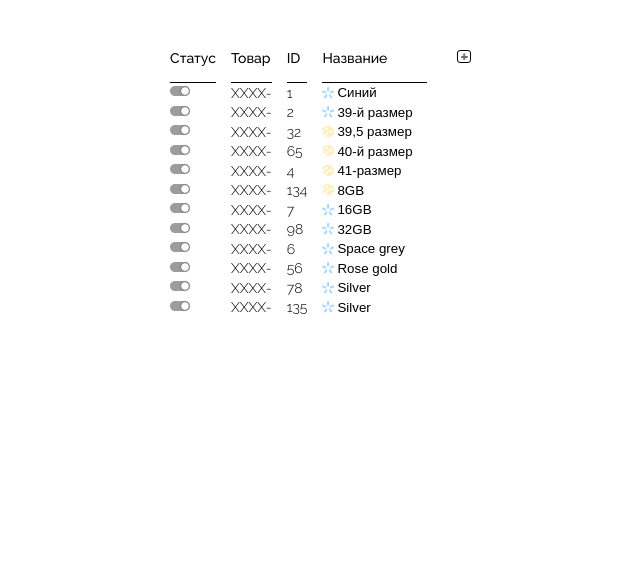
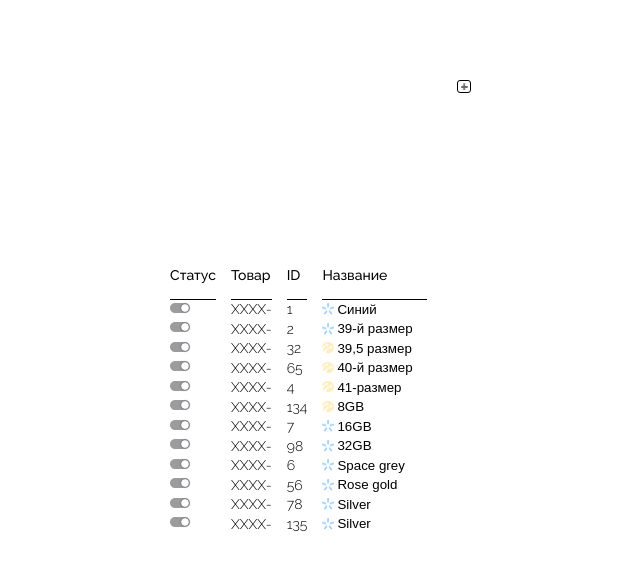
Before and after one commit to Anatolii1996/lp_crm-test, a React (Create React App) app: page / in a window 1280 px wide. Shown: the top 570 px of the page, without its empty margins (327-967 px from the left). Built offline with nearby package versions, Linux system fonts and the light colour scheme.

Commit message:
поправил положение кнопок

```diff
--- a/src/App.scss
+++ b/src/App.scss
@@ -11,9 +11,8 @@ body {
 .App {
   display: flex;
   justify-content: center;
-  align-items: flex-start;
-  padding-top: 50px;
-  padding-bottom: 50px;
+  align-items: center;
+ height: 100vh;
   .table_wrap {
     table {
       border-collapse: collapse;
@@ -144,7 +143,8 @@ select {
 .buttons_wrap {
   display: flex;
   flex-direction: column;
-
+height: 100%;
+padding-top: 80px;
   span {
     padding: 2px;
     font-size: 6px;
```
